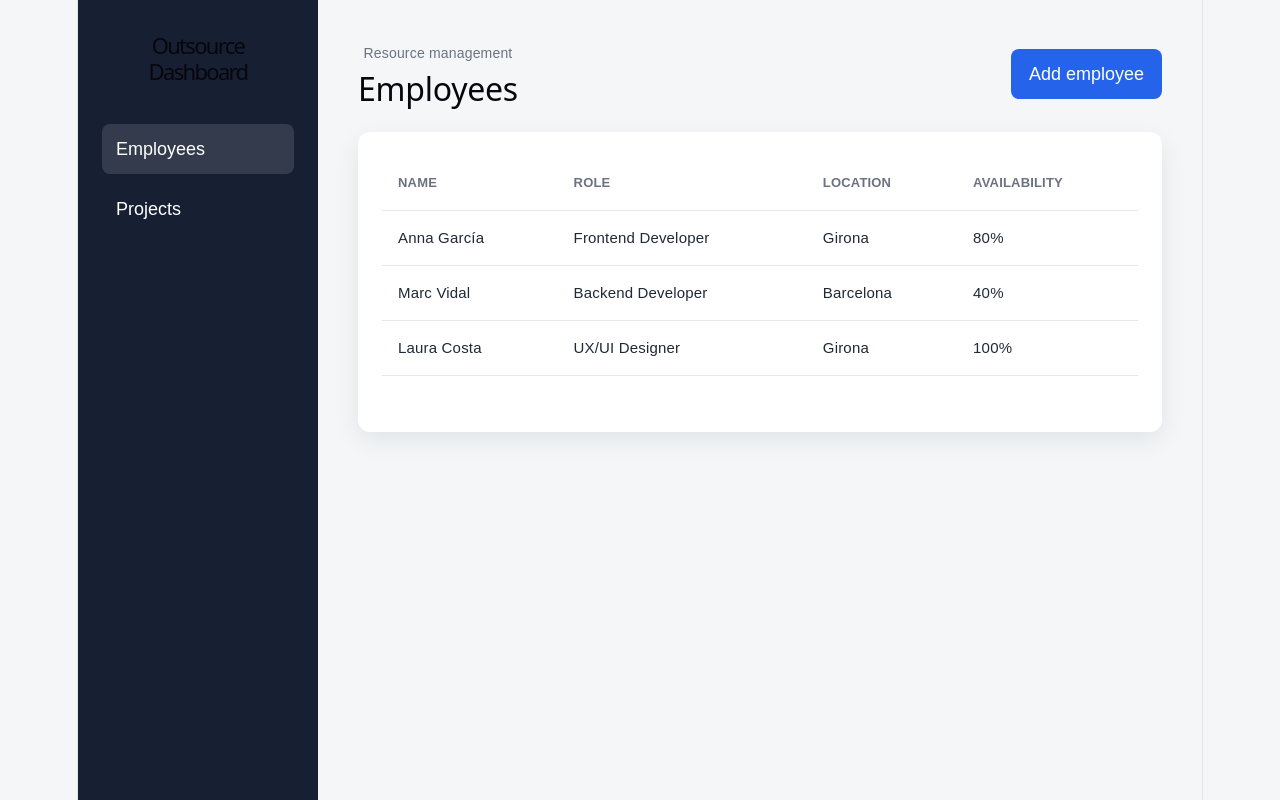
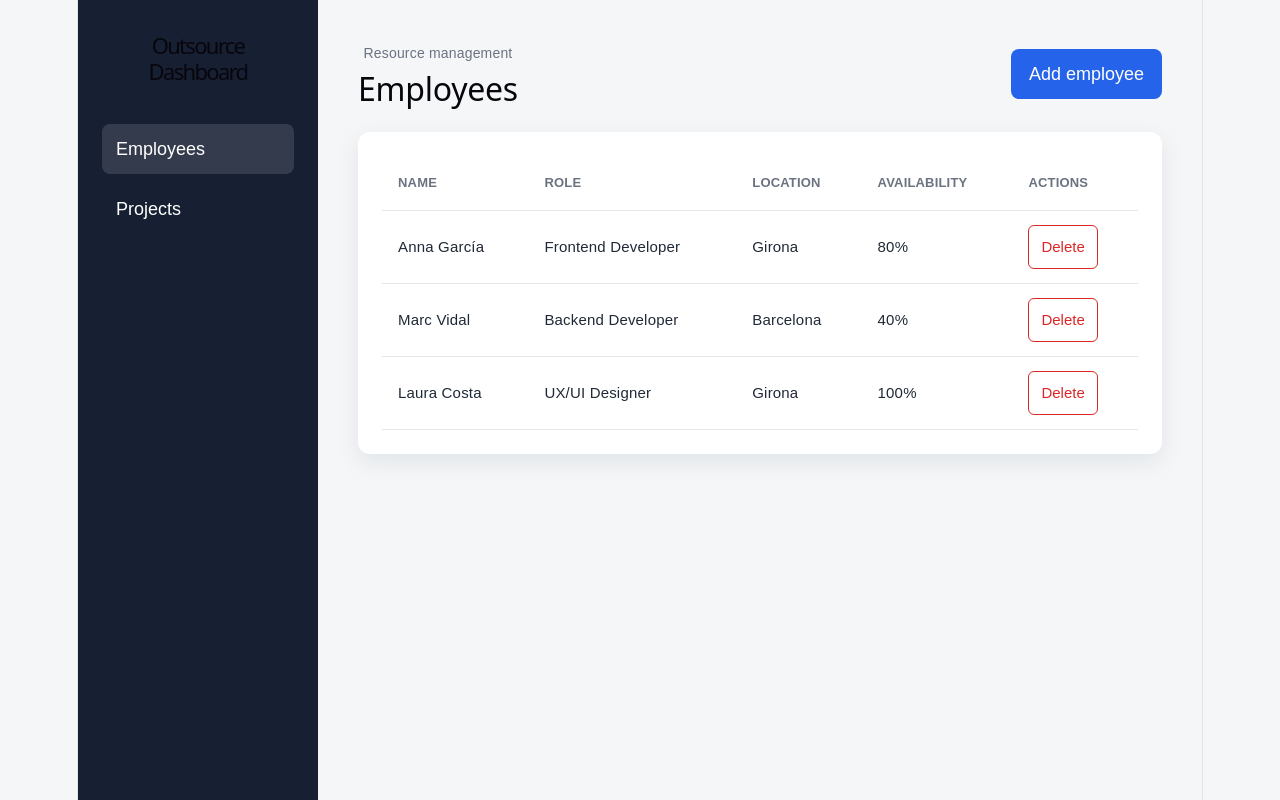
Before and after one commit to Festival3224/react-resource-dashboard, a React (Vite) app: page / in a window 1280 px wide. Built offline with nearby package versions, Linux system fonts and the light colour scheme.

Commit message:
feat: add employee deletion

```diff
--- a/src/App.css
+++ b/src/App.css
@@ -180,3 +180,16 @@ button {
     flex-direction: column;
   }
 }
+
+.delete-button {
+  padding: 8px 12px;
+  border: 1px solid #dc2626;
+  border-radius: 6px;
+  background: transparent;
+  color: #dc2626;
+  cursor: pointer;
+}
+
+.delete-button:hover {
+  background: #fee2e2;
+}
--- a/src/App.jsx
+++ b/src/App.jsx
@@ -34,6 +34,12 @@ function App() {
     ])
 
     setIsEmployeeFormOpen(false)
+  }
+
+  function handleDeleteEmployee(employeeId) {
+    setEmployees((currentEmployees) =>
+      currentEmployees.filter((employee) => employee.id !== employeeId)
+    )
   }
 
   return (
@@ -92,7 +98,10 @@ function App() {
                 <AddEmployeeForm onAddEmployee={handleAddEmployee} />
               )}
 
-              <EmployeesTable employees={employees} />
+              <EmployeesTable
+                employees={employees}
+                onDeleteEmployee={handleDeleteEmployee}
+              />
             </>
           ) : (
             <ProjectsTable projects={projects} />
--- a/src/components/EmployeesTable.jsx
+++ b/src/components/EmployeesTable.jsx
@@ -1,4 +1,4 @@
-function EmployeesTable({ employees }) {
+function EmployeesTable({ employees, onDeleteEmployee }) {
   return (
     <div className="table-wrapper">
       <table className="data-table">
@@ -8,6 +8,7 @@ function EmployeesTable({ employees }) {
             <th>Role</th>
             <th>Location</th>
             <th>Availability</th>
+            <th>Actions</th>
           </tr>
         </thead>
 
@@ -18,6 +19,15 @@ function EmployeesTable({ employees }) {
                   <td>{employee.role}</td>
                   <td>{employee.location}</td>
                   <td>{employee.availability}%</td>
+                  <td>
+                      <button
+                          type="button"
+                          className="delete-button"
+                          onClick={() => onDeleteEmployee(employee.id)}
+                      >
+                          Delete
+                      </button>
+                  </td>
               </tr>
           ))}
         </tbody>
```
Lines whose indentation alone changed are shown as unchanged.
